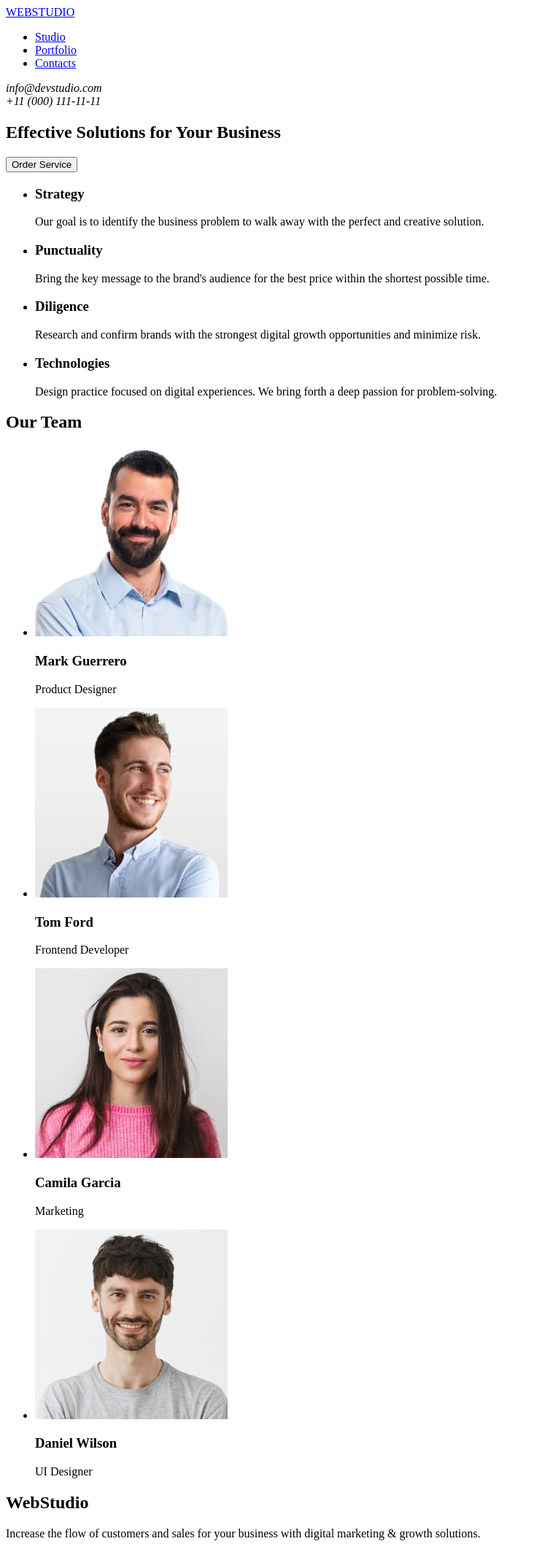
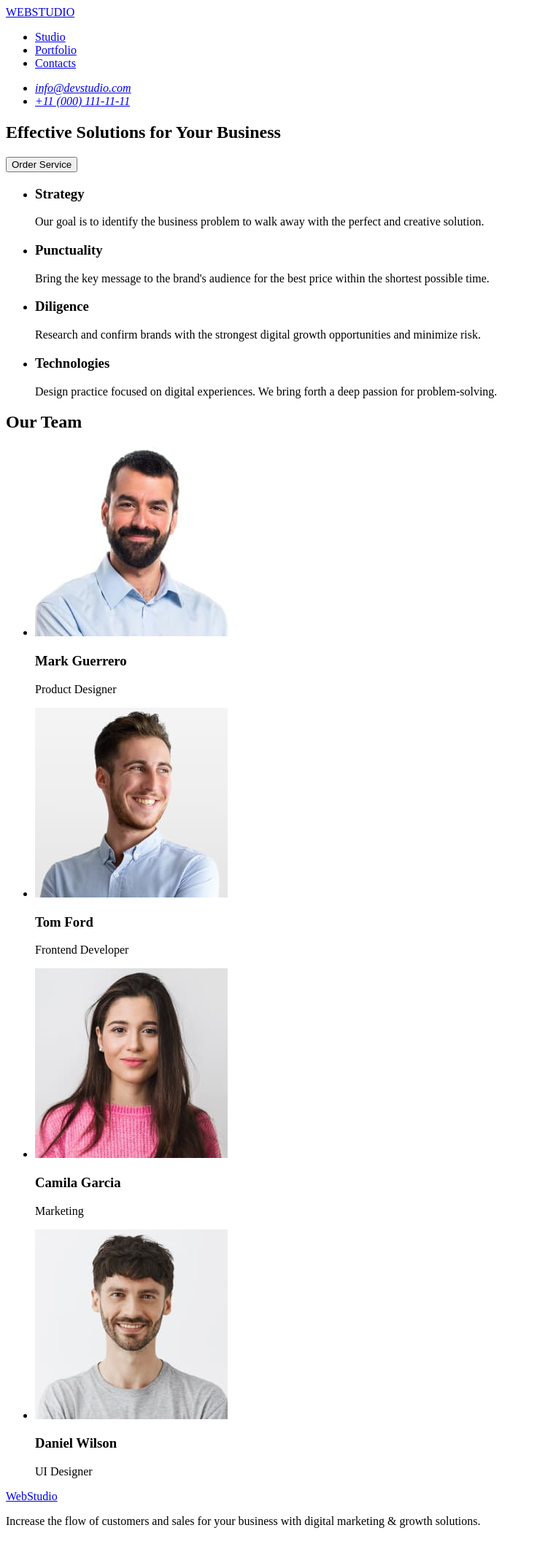
Before and after one commit to Marina4224/goit-markup-hw-01, a plain HTML site: page index.html in a window 1280 px wide. Shown: the whole page at 73% size, without its empty margins (0-736 px from the left). Drawn offline with Linux system fonts and the light colour scheme.

Commit message:
addindex.htmlfile

```diff
--- a/index.html
+++ b/index.html
@@ -8,16 +8,24 @@
 
   <body>
     <header>
-      <a href="/index.html">WEBSTUDIO</a>
       <nav>
+        <a href="./index.html">WEBSTUDIO</a>
         <ul>
           <li><a href="/index.html">Studio</a></li>
           <li><a href="/index.html">Portfolio</a></li>
           <li><a href="/index.html">Contacts</a></li>
         </ul>
       </nav>
-      <address>info@devstudio.com</address>
-      <address>+11 (000) 111-11-11</address>
+      <ul>
+        <li>
+          <address>
+            <a href="mailto:info@devstudio.com">info@devstudio.com</a>
+          </address>
+        </li>
+        <li>
+          <address><a href="tel:+110001111111">+11 (000) 111-11-11</a></address>
+        </li>
+      </ul>
     </header>
     <main>
       <section>
@@ -62,7 +70,7 @@
         <ul>
           <li>
             <img
-              src="/images/markguerrero.jpg"
+              src="./images/markguerrero.jpg"
               alt="fotomarkguerrero"
               width="264"
               height="260"
@@ -104,7 +112,7 @@
       </section>
     </main>
     <footer>
-      <h2>WebStudio</h2>
+      <a href="./index.html">WebStudio</a>
       <p>
         Increase the flow of customers and sales for your business with digital
         marketing & growth solutions.
```
